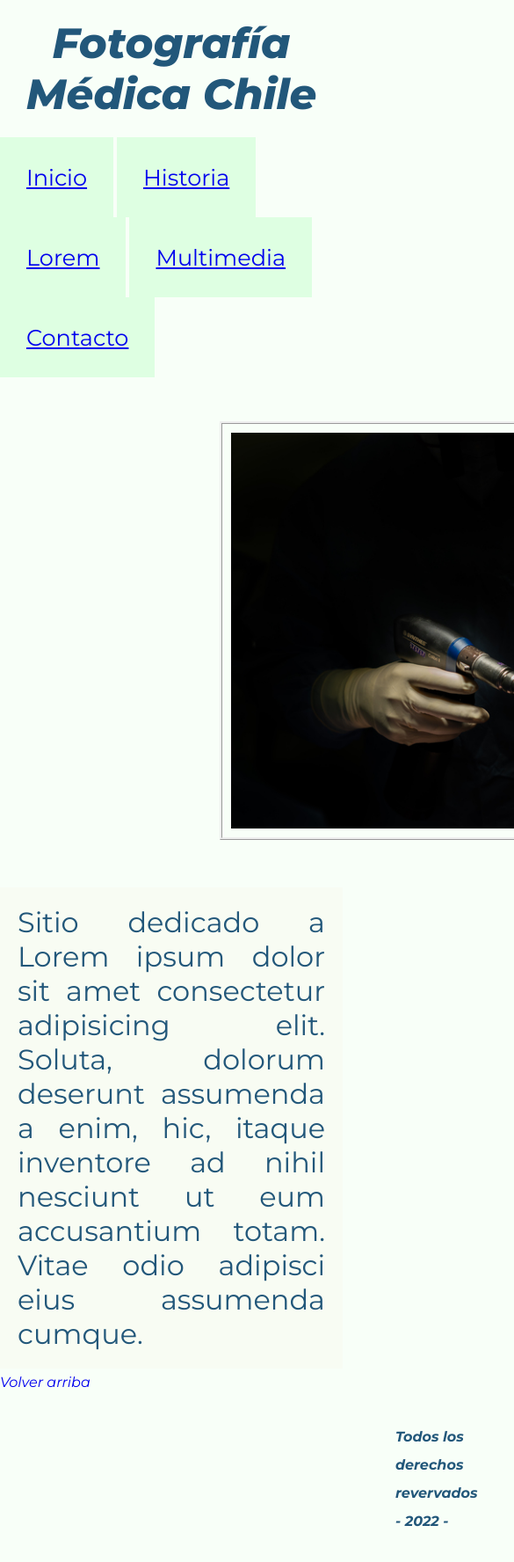
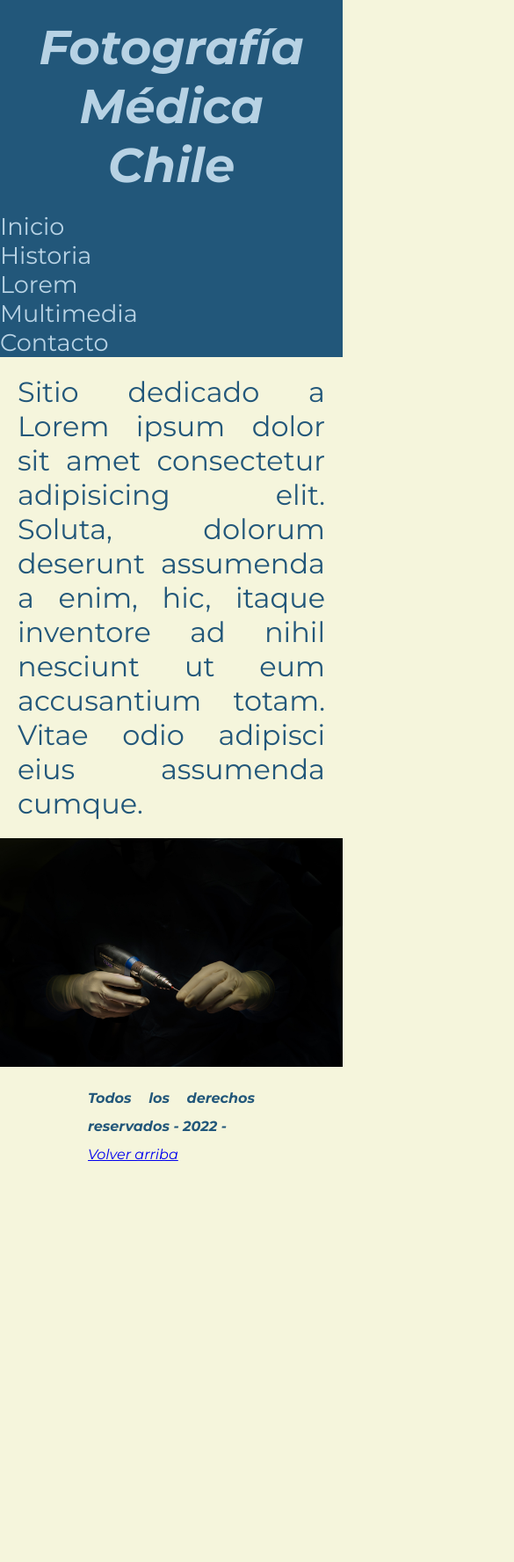
Before and after one commit to renegarciaq/fotografia_medica, a plain HTML site: page index.html in a window 390 px wide. Shown: the top 1776 px of the page at 88% size, 585 px wide, since content can reach past the window. After the commit the page ends 1349 px from the top, so only its background shows below. Drawn offline with Linux system fonts and the light colour scheme.

Commit message:
agregue grids y flex a index e historia

```diff
--- a/estilos/estilos.css
+++ b/estilos/estilos.css
@@ -6,106 +6,208 @@
 
 html {
     font-size: 62, 5%;
-    background-color: #F8FFF8;
+    height: 100%;
+}
+
+body {
+    font-family: 'Montserrat', sans-serif;
+    background-color: beige;
+
 }
 
 /* INDEX */
+/* RESPONSIVE DESIGN (pc) */
 
-h1 {
-    color: #22577a;
+.gridIndex {
+    display: grid;
+    grid-template-columns: 1fr 1fr 1fr;
+    grid-template-rows: 0.5fr 0,3fr 1fr 1fr 1fr;
+    grid-template-areas:
+    "titulo titulo titulo"
+    "nav nav nav"
+    "main main main"
+    "foto foto foto"
+    "footer footer footer";
+
+
+}
+
+.titulo {
+
+    grid-area: titulo;
+    color: #b7d2e4;
+    background-color: #22577a;
     font-style: oblique;
     text-align: center;
-    font-family: 'Montserrat', sans-serif;
-    font-size: 3rem;
-    font-weight: 800;
+    font-size: 1.7rem;
+    font-weight: 100;
     padding: 20px;
 }
 
 .nav {
-    list-style-type: none;
-}
-
-.nav__menu li {
-
-    display: inline-block;
-    background-color: #deffe2;
-    font-family: 'Montserrat', sans-serif;
-    font-size: 1.6rem;
-    padding: 30px;
-    /* margin: 10px; */
+    background-color: #22577a;
+    grid-area: nav;
 
 }
 
-.section1 {
+.nav ul {
+
+    display: flex;
+    flex-direction: row;
+    justify-content: space-around;
+
+}
+
+.nav li {
+
+    font-size: 1.7rem;
+    list-style-type: none;
+    display: inline-block;
+
+}
+
+.nav li a {
+    text-decoration: none;
+    color: #b7d2e4;
+}
+
+.nav li a:hover {
+    font-size: larger;
+    color: #cabd92;
+}
+
+.main1 {
+
+    grid-area: main;
     color: #22577a;
-    background-color: rgba(250, 235, 215, 0.164);
-    font-family: 'Montserrat', sans-serif;
     font-size: 2rem;
     text-align: justify;
+    justify-self: center;
     padding: 20px;
 }
 
 
+.imagenManos {
 
-/* .parallax{
-    background-image: url("../multimedia/manos.jpg");
-    height: 600px;
-    background-attachment: fixed;
-    background-position: center;
-    background-repeat: no-repeat;
-    background-size: cover;
-    margin-bottom:50px;
-} */
-
-.imagenManos {
-    padding: 10px 10px;
-    margin: 50px 250px;
-    border-style: ridge;
-    width: 700px;
+    grid-area: foto;
+    width: 100%;
+    justify-self: center;
 
 }
 
 
 .volver {
-    text-decoration: none;
+
     font-style: italic;
     line-height: 2;
-    font-family: 'Montserrat', sans-serif;
+
 }
 
-.text2 {
-    text-decoration: none;
+.footer {
+    grid-area: footer;
     color: #22577a;
     font-style: oblique;
-    font-weight: bold;
     line-height: 2;
-    font-family: 'Montserrat', sans-serif;
-    padding: 30px 450px;
-    display: inline-block;
+    text-align: justify;
+    justify-self: center;
+    padding: 20px 100px;
+    }
+
+/* GRID TABLET */
+@media screen and (max-width: 768px) {
+    .gridIndex {
+        grid-template-columns: 1fr 1fr;
+        grid-template-rows: 0,5fr 0,3fr 1fr 1fr 0,5fr;
+        grid-template-areas:
+            "titulo titulo"
+            "nav nav"
+            "main main"
+            "foto foto"
+            "footer footer";
+    }
 }
 
+/* GRID SMARTPHONE */
+@media screen and (max-width: 500px) {
+    .gridIndex {
+        grid-template-columns: 1fr;
+        grid-template-rows: 0,5fr 0,3fr 1fr 1fr 0,5fr;
+        grid-template-areas:
+            "titulo"
+            "nav"
+            "main"
+            "foto"
+            "footer";
+        }
+
+        .nav ul {
+            flex-direction: column;
+        }
+
+    }
+
 /* HISTORIA */
+/* RESPONSIVE DESIGN (pc) */
+
+.gridHistoria {
+    display: grid;
+    grid-template-columns: 1fr 1fr 1fr;
+    grid-template-rows: 0,5fr 0,3fr 1fr 1fr;
+    grid-template-areas:
+        "titulo titulo titulo"
+        "nav nav nav"
+        "main main main"
+        "footer footer footer";
+
+}
 .text3 {
-    text-decoration: none;
+
+    grid-area: main;
     color: #22577a;
     font-style: normal;
     font-weight: bold;
     text-align: justify;
     line-height: 2;
-    font-family: 'Montserrat', sans-serif;
     padding: 30px;
+    justify-self: center;
+
 }
+/* GRID TABLET */
+@media screen and (max-width: 768px) {
+    .gridHistoria {
+        grid-template-columns: 1fr 1fr;
+        grid-template-rows: 0,5fr 0,3fr 1fr 0,5fr;
+        grid-template-areas:
+            "titulo titulo"
+            "nav nav"
+            "main main"
+            "foto foto"
+            "footer footer";
+    }
+}
+
+/* GRID SMARTPHONE */
+@media screen and (max-width: 500px) {
+    .gridHistoria {
+        grid-template-columns: 1fr;
+        grid-template-rows: 0,5fr 0,3fr 1fr 0,5fr;
+        grid-template-areas:
+            "titulo"
+            "nav"
+            "main"
+            "footer";
+        }
+
+    }
 
 /* LOREM */
 
 .text4 {
-    text-decoration: none;
     color: #22577a;
     font-style: normal;
     font-weight: normal;
     text-align: justify;
     line-height: 2;
-    font-family: 'Montserrat', sans-serif;
     padding: 30px;
 }
 
@@ -122,7 +224,6 @@ h1 {
 .tituloGalerias {
     color: #22577a;
     background-color: rgba(250, 235, 215, 0.164);
-    font-family: 'Montserrat', sans-serif;
     font-size: 2rem;
     text-align: justify;
     padding: 20px;
@@ -141,7 +242,6 @@ h1 {
 .tituloContacto {
     color: #22577a;
     background-color: rgba(250, 235, 215, 0.164);
-    font-family: 'Montserrat', sans-serif;
     font-size: 2rem;
     text-align: justify;
     padding: 20px;
@@ -154,6 +254,5 @@ h1 {
     font-weight: bold;
     text-align: start;
     line-height: 2;
-    font-family: 'Montserrat', sans-serif;
     padding: 10px 50px 50px 10px
 }
--- a/index.html
+++ b/index.html
@@ -7,7 +7,7 @@
     <meta name="viewport" content="width=device-width, initial-scale=1.0">
     <title>Fotografía Médica Chile</title>
 
-    <link rel="shortcut icon" href="multimedia/manos.jpg" type="image/x-icon">
+    <link rel="shortcut icon" href="multimedia/logo leo.png" type="image/x-icon">
     <!-- FONT FAMILY -->
     <link rel="preconnect" href="https://fonts.googleapis.com">
     <link rel="preconnect" href="https://fonts.gstatic.com" crossorigin>
@@ -19,10 +19,12 @@
 
 </head>
 
-<body>
+<body class="gridIndex">
 
-    <header id="arriba">
+    <header id="arriba" class="titulo">
+
         <h1>Fotografía Médica Chile</h1>
+
     </header>
 
     <nav class="nav">
@@ -36,12 +38,11 @@
     </nav>
 
 
-    <img class="imagenManos" src="multimedia/manos.jpg" alt="manos">
+
+    <main class="main1">
 
 
-    <main>
-
-        <section class="section1">
+        <section>
             Sitio dedicado a Lorem ipsum dolor sit amet consectetur adipisicing elit. Soluta, dolorum deserunt assumenda
             a enim, hic, itaque inventore ad nihil nesciunt ut eum accusantium totam. Vitae odio adipisci eius assumenda
             cumque.
@@ -50,10 +51,19 @@
 
     </main>
 
+    <img class="imagenManos" src="multimedia/manos.jpg" alt="manos">
 
-    <a href="#arriba" class="volver">Volver arriba </a>
 
-    <footer class="text2">Todos los derechos revervados - 2022 - </footer>
+
+    <footer class="footer">
+
+        <h4>Todos los derechos reservados - 2022 -</h4>
+
+        <a href="#arriba" class="volver">Volver arriba </a>
+
+    </footer>
+
+
 
 </body>
 
```
Also changed, not shown: paginas/contacto.html (+4 -6 lines), paginas/historia.html (+10 -26 lines), paginas/lorem.html (+2 -2 lines), paginas/multimedia.html (+1 -1 lines), multimedia/logo leo.png (added).
